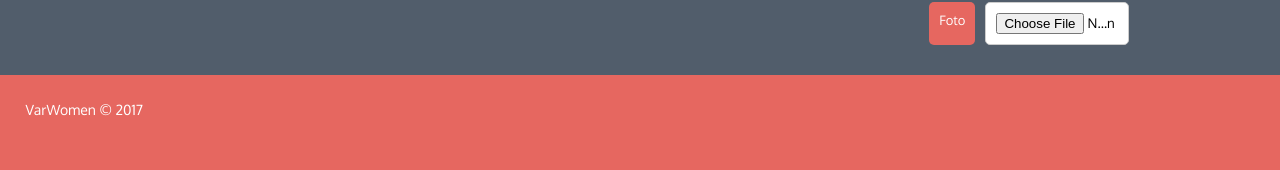
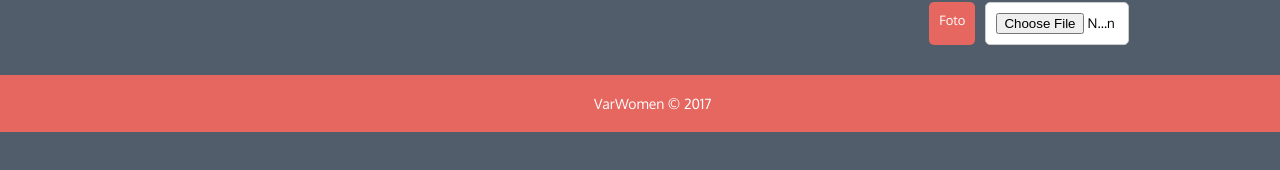
Before and after one commit to Adalab/project-clarke-s4-this-lexicas, a React (Create React App) app: page / in a window 1280 px wide. Shown: the part 2181-2351 px from the top of the page. After the commit the page ends 2313 px from the top, so only its background shows below. Built offline with nearby package versions, Linux system fonts and the light colour scheme.

Commit message:
changed footer padding to % to px and center the content

```diff
--- a/src/index.css
+++ b/src/index.css
@@ -165,12 +165,10 @@ footer {
 
 .footer-container {
   display: flex;
-  flex-direction: row;
-  flex-wrap: nowrap;
-  justify-content: flex-start;
+  justify-content: center;
   align-items: center;
-  padding-top: 2%;
-  padding-bottom: 5%; }
+  padding-top: 20px;
+  padding-bottom: 20px; }
 
 .footer-items {
   font-size: 14px;
--- a/src/styles/layout/_footer.scss
+++ b/src/styles/layout/_footer.scss
@@ -5,12 +5,10 @@ footer {
 
 .footer-container {
   display: flex;
-  flex-direction: row;
-  flex-wrap: nowrap;
-  justify-content: flex-start;
+  justify-content: center;
   align-items: center;
-  padding-top: 2%;
-  padding-bottom: 5%;
+  padding-top: 20px;
+  padding-bottom: 20px;
 }
 
 .footer-items {
```
